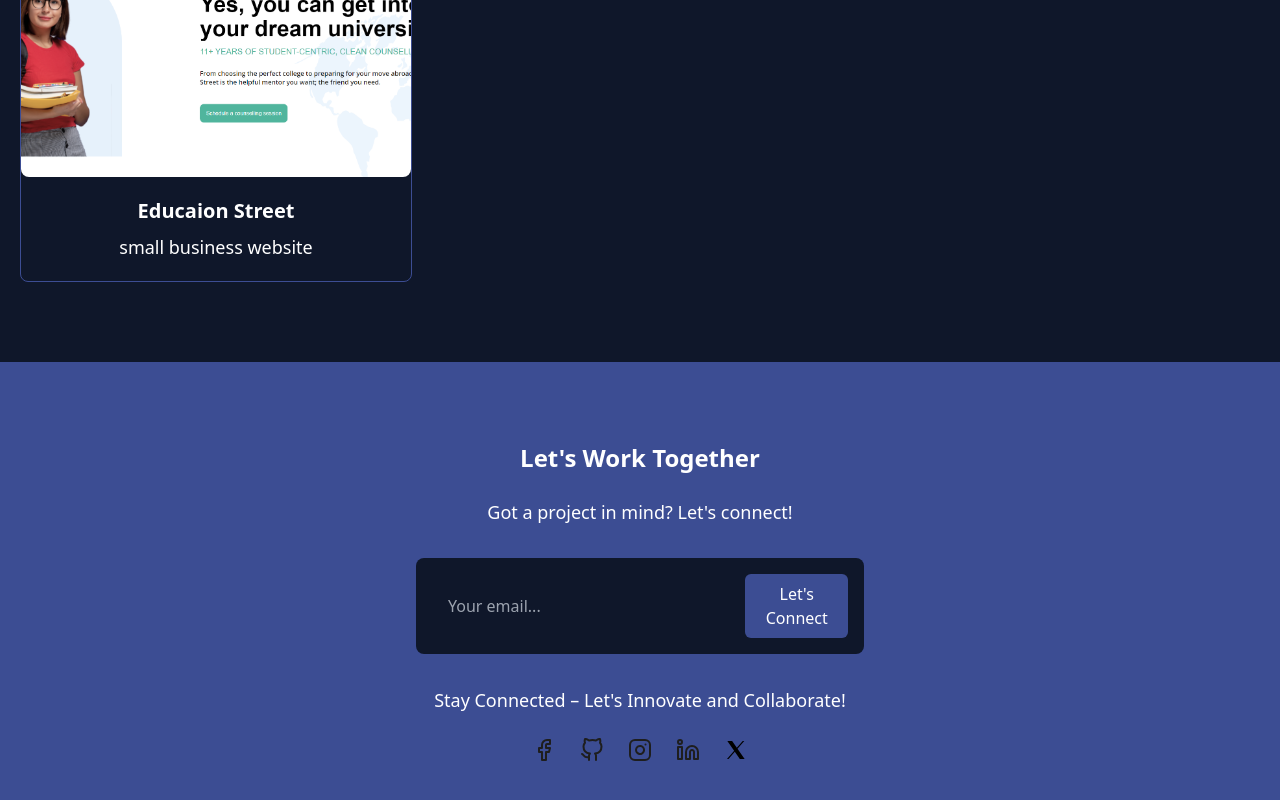
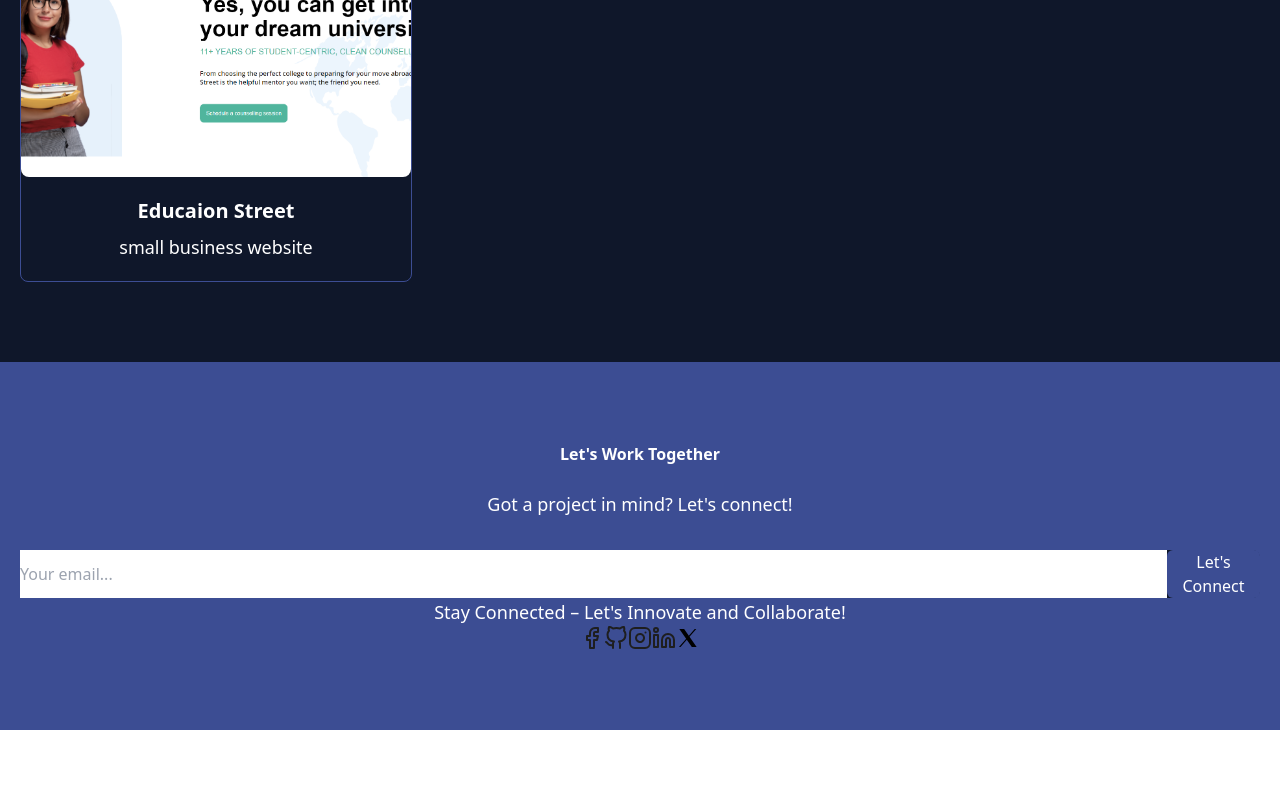
Before and after one commit to rizwanahme06/portfolio, a Next.js app: page / in a window 1280 px wide. Shown: the part 3143-3943 px from the top of the page. After the commit the page ends 3873 px from the top, so only its background shows below. Built offline with nearby package versions, Linux system fonts and the light colour scheme.

Commit message:
added footer component

```diff
--- a/src/app/layout.tsx
+++ b/src/app/layout.tsx
@@ -1,6 +1,7 @@
 import type { Metadata } from "next";
 import { Geist, Geist_Mono } from "next/font/google";
 import "./globals.scss";
+import { Footer } from "@/component/footer/Footer";
 
 const geistSans = Geist({
   variable: "--font-geist-sans",
@@ -27,7 +28,11 @@ export default function RootLayout({
       <body
         className={`${geistSans.variable} ${geistMono.variable} antialiased`}
       >
-        {children}
+         <main>
+          {children}
+          {/* <Transition></Transition> */}
+        </main>
+        <Footer />
       </body>
     </html>
   );
--- a/src/app/page.tsx
+++ b/src/app/page.tsx
@@ -4,7 +4,6 @@ import React from "react";
 import Image from "next/image";
 import SkillChart from "@/component/Chart";
 import ProjectList from '@/data/home/projects.json'
-import SocialIcon from '@/data/home/socialIcon.json'
 import Link from "next/link";
 
 const Home = () => {
@@ -97,27 +96,7 @@ const Home = () => {
         </div>
         </div>
       </section>
-      {/* Contact Section */}
-      <section className="bg-siteSecondaryColor py-[40px] md:py-[80px] px-5 text-center">
-        <h1 className="text-2xl font-semibold text-white mb-6">Let&apos;s Work Together</h1>
-        <p className="text-lg text-white mb-8">Got a project in mind? Let&apos;s connect!</p>
-        <div className="flex flex-col md:flex-row justify-center gap-3 max-w-md mx-auto bg-sitePrimaryColor p-4 rounded-lg">
-          <input type="email" placeholder="Your email..." className="bg-transparent outline-none text-white px-4 py-2 w-full" />
-          <button className="bg-siteSecondaryColor py-2 px-4 rounded-md text-white">Let&apos;s Connect</button>
-        </div>
-        <p className="text-lg text-white mt-8">Stay Connected – Let&apos;s Innovate and Collaborate!</p>
-        <div className="flex justify-center gap-6 mt-6">
-          {SocialIcon.SocialIcon.map((data, index) => (
-            <div key={index}>
-            <Link href={data.href} legacyBehavior>
-            <a target="_blank" rel="noopener noreferrer">
-            <Image src={`/images/icon/${data?.icon}.svg`} alt="socialIcon" width={24} height={24} />
-            </a>
-            </Link>
-            </div>
-          ))}
-        </div>
-      </section>
+
     </>
   );
 };
--- /dev/null
+++ b/src/component/footer/Footer.tsx
@@ -0,0 +1,34 @@
+'use client'
+
+import Link from "next/link"
+import Image from "next/image"
+import SocialIcon from '@/data/home/socialIcon.json'
+
+
+export function Footer() {
+    return(
+        <>
+        {/* Contact Section */}
+      <footer className="bg-siteSecondaryColor py-[40px] md:py-[80px] px-5 text-center">
+        <h1 className="text-2xl font-semibold text-white mb-6">Let&apos;s Work Together</h1>
+        <p className="text-lg text-white mb-8">Got a project in mind? Let&apos;s connect!</p>
+        <div className="flex flex-col md:flex-row justify-center gap-3 max-w-md mx-auto bg-sitePrimaryColor p-4 rounded-lg">
+          <input type="email" placeholder="Your email..." className="bg-transparent outline-none text-white px-4 py-2 w-full" />
+          <button className="bg-siteSecondaryColor py-2 px-4 rounded-md text-white">Let&apos;s Connect</button>
+        </div>
+        <p className="text-lg text-white mt-8">Stay Connected – Let&apos;s Innovate and Collaborate!</p>
+        <div className="flex justify-center gap-6 mt-6">
+          {SocialIcon.SocialIcon.map((data, index) => (
+            <div key={index}>
+            <Link href={data.href} legacyBehavior>
+            <a target="_blank" rel="noopener noreferrer">
+            <Image src={`/images/icon/${data?.icon}.svg`} alt="socialIcon" width={24} height={24} />
+            </a>
+            </Link>
+            </div>
+          ))}
+        </div>
+      </footer>
+        </>
+    )
+}
```
